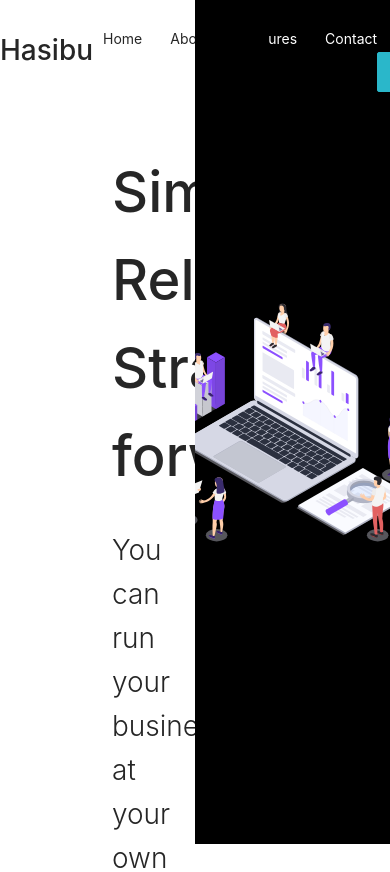
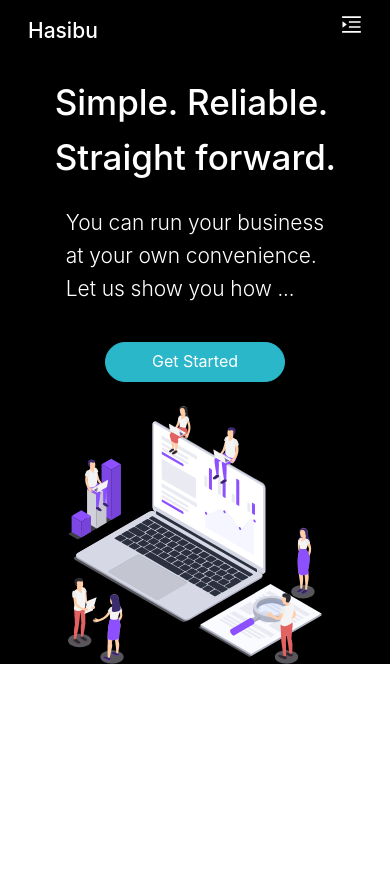
Before and after one commit to njeririziki/Next-, a Next.js app: page / in a window 390 px wide. After the commit the page ends 844 px from the top, so only its background shows below. Built offline with nearby package versions, Linux system fonts and the light colour scheme.

Commit message:
Fix: responsiveness -all screen sizes

```diff
--- a/package.json
+++ b/package.json
@@ -6,13 +6,15 @@
     "dev": "next dev",
     "build": "next build",
     "start": "next start",
-    "export":"next build && next export"
+    "export": "next build && next export"
   },
   "dependencies": {
+    "@ant-design/icons": "^4.6.2",
     "@svgr/webpack": "^5.5.0",
     "antd": "^4.15.1",
     "next": "^10.1.3",
     "react": "^17.0.2",
-    "react-dom": "^17.0.2"
+    "react-dom": "^17.0.2",
+    "sass": "^1.32.8"
   }
 }
--- a/pages/index.js
+++ b/pages/index.js
@@ -1,10 +1,30 @@
 import React from 'react';
-import {Card,Typography,Space,Button, PageHeader,Breadcrumb} from 'antd'
-
+import {Card,Typography,Space,Button, PageHeader,Breadcrumb,Grid} from 'antd'
+import {MenuUnfoldOutlined} from '@ant-design/icons'
 import Analytics from '../public/Business.svg'
 import styles from '../styles/About.module.css'
 
+const Header=()=>{
+  return(
+  <>
+  <div className={styles.breadcrumbs}>
+     <p>Home </p>
+     <p > About</p>
+       <p className={styles.breakingword}>
+       Feat <p className={styles.shalfword}>ures<p/></p>
+       </p>
+     <p style={{color:'#ffffff'}}> Contact</p>
+   </div>
+   <Button className={styles.headerbutton}  >
+   Get Demo
+   </Button>
+   </>
+  )
+}
+
 function AboutPage() {
+
+  const screen = Grid.useBreakpoint()
     return (
         <div className={styles.root} >
 
@@ -13,18 +33,10 @@ function AboutPage() {
             <h1 className={styles.headername}>
                 Hasibu
             </h1>
-           <div className={styles.breadcrumbs}>
-               <p>Home </p>
-               <p > About</p>
-                  <p style={{display:'flex',flexDirection:'row'}}>
-                  Feat <p style={{marginLeft:'2px', color:'#ffffff'}}>ures<p/></p></p>
-               <p style={{color:'#ffffff'}}> Contact</p>
-           </div>
-           <Button className={styles.headerbutton} size='large' >
-             Request Demo
-           </Button>
 
-            </div>
+            {screen.xs?  <MenuUnfoldOutlined className={styles.headername}/>
+            : <Header/>}
+          </div>
          <h1 className={styles.title} >
          Simple. Reliable.<br/> Straight forward.
          </h1>
--- a/styles/About.module.css
+++ b/styles/About.module.css
@@ -4,7 +4,7 @@
     justify-content: center;
     width: 100%;
     height: 100%;
-    overflow: hidden;
+
 
 }
 
@@ -14,7 +14,6 @@
     height: 100vh;
     flex-direction: column;
     margin-top: 2em;
-
     background-color: #FFFFFF;
 
 
@@ -26,7 +25,7 @@
     flex-direction: column;
     justify-content: center;
     background-color:#000000;
-    overflow: hidden;
+
 }
 .header{
     margin-top: 0px;
@@ -41,8 +40,17 @@
 .headername{
     align-self: start;
 }
+.breakingword{
+  display: flex;
+  flex-direction: row;
+  color: #000000;
+}
+.shalfword{
+    margin-left: 2px;
+    color: #FFFFFF;
+}
 .breadcrumbs{
-   margin-left: 10px;
+
     align-self: center;
    display: grid;
    grid-template-columns: 1fr 1fr 1fr 1fr ;
@@ -60,7 +68,7 @@
 .headerbutton{
     background-color: #2AB7CA;
     color:#000000;
-    width:180px;
+    width:170px;
     height: 40px;
     align-self: end;
     border: 1px solid #2AB7CA ;
@@ -85,3 +93,85 @@
     font-weight: 350;
     font-size: 2em;
 }
+
+@media (max-width: 1055px) {
+    .title{
+        margin: 1em 0em 0em 1em;
+        font-size: 3em;
+    }
+    .subtitle{
+        margin: 1em 0em 0em  2em;
+        font-weight: 300;
+        font-size: 1.5em;
+    }
+    .button{
+        margin: 2em 0em 0em  3em;
+    }
+    .svg{
+        align-self: start;
+        width: 60vw;
+        height: 55%;
+    }
+    .breakingword{
+
+        color: #FFFFFF;
+      }
+      .shalfword{
+          margin-left: 0;
+
+      }
+      .headerbutton{
+          width: 100px;
+          height: auto;
+      }
+
+}
+@media (max-width: 600px) {
+    .root{
+        flex-direction: column;
+        background-color: #000000;
+    }
+    .fcard{
+        width:100vw;
+        height: auto;
+        margin-top: 1em;
+        background-color: #000000;
+    }
+    .scard{
+        width: 100vw;
+        height: auto;
+
+    }
+    .header{
+        justify-content: space-between;
+        padding: 0em 2em 0em 2em;
+        color: #FFFFFF;
+    }
+    .title{
+     margin: 0.5em 0em 0em 0em;
+    align-self: center;
+    font-size: 2.5em;
+    color: #FFFFFF;
+    }
+    .subtitle{
+        margin: 1em 0em 1em  0em;
+        font-weight: 300;
+        font-size: 1.5em;
+        align-self: center;
+        color: #FFFFFF;
+    }
+    .button{
+        margin: 1em 0em 1.5em  0em;
+        align-self: center;
+    }
+    .headername{
+        font-size: 1.5em;
+        color: #FFFFFF;
+    }
+    .svg{
+        align-self: center;
+        width: 65vw;
+        height: 50%;
+    }
+
+}
--- /dev/null
+++ b/styles/Landing.module.css
@@ -0,0 +1,87 @@
+.root{
+    display: flex;
+    flex-direction: column;
+    justify-content: center;
+    width: 100%;
+    height: 100%;
+
+
+}
+
+.fcard{
+    display: flex;
+    width: 50vw;
+    height: 100vh;
+    flex-direction: column;
+    margin-top: 2em;
+    background-color: #FFFFFF;
+
+}
+.scard{
+    display: flex;
+    width: 100vw;
+    flex-direction: column;
+    justify-content: center;
+    padding-bottom: 1em;
+}
+.header{
+    margin-top: 0px;
+    width: 100vw;
+    display: flex;
+    flex-direction: row;
+    justify-content: space-between;
+    padding: 2em 2em 0em 2em;
+    z-index: 1;
+}
+.headername{
+
+    font-size: 1.5em;
+}
+.breadcrumbs{
+   margin-left: 10px;
+    align-self: center;
+   display: grid;
+   grid-template-columns: 1fr 1fr 1fr 1fr ;
+   grid-column-gap: 2em;
+}
+.button{
+    /* margin: 2em 0em 0em  7em; */
+    align-self: center;
+   background-color: #2AB7CA;
+   color:#FFFFFF;
+   width:180px;
+   height: 40px;
+   border-radius: 10px;
+   border: 1px solid #2AB7CA ;
+}
+.headerbutton{
+    background-color: #2AB7CA;
+    color:#000000;
+    width:180px;
+    height: 40px;
+    align-self: end;
+    border: 1px solid #2AB7CA ;
+ }
+.buttons{
+   margin-top: 30px;
+   width: 400px;
+}
+.svg{
+    align-self: center;
+    width: 60vw;
+    height: 50vh;
+
+    z-index: 1;
+}
+.title{
+
+    align-self: center;
+
+    font-size: 2.5em;
+}
+.subtitle{
+    align-self: center;
+
+    font-weight: 300;
+    font-size: 1.5em;
+}
```
Also changed, not shown: pages/about/index.js (+12 -11 lines), 1 other file (tests, documents, lock files or other folders).
